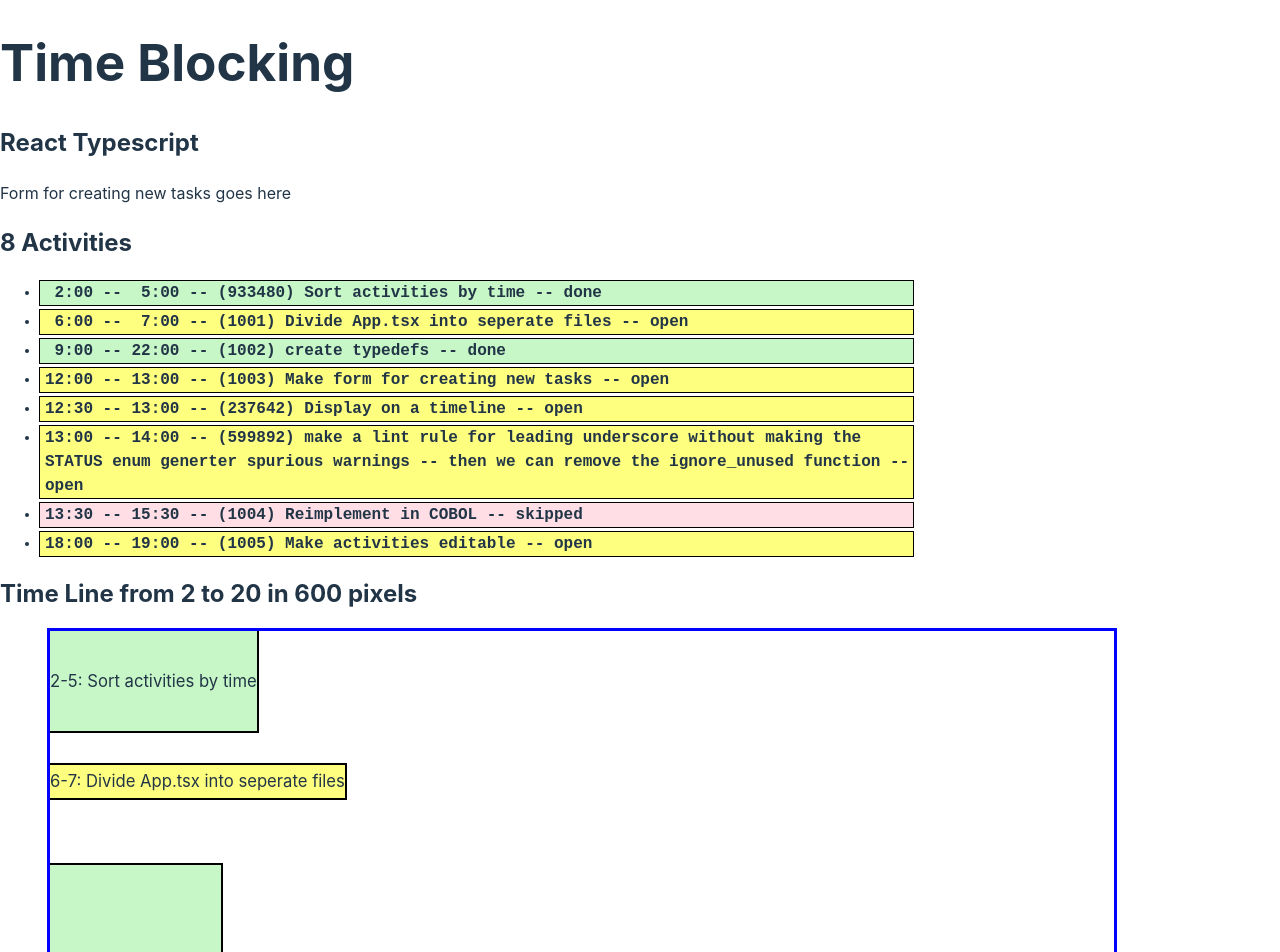
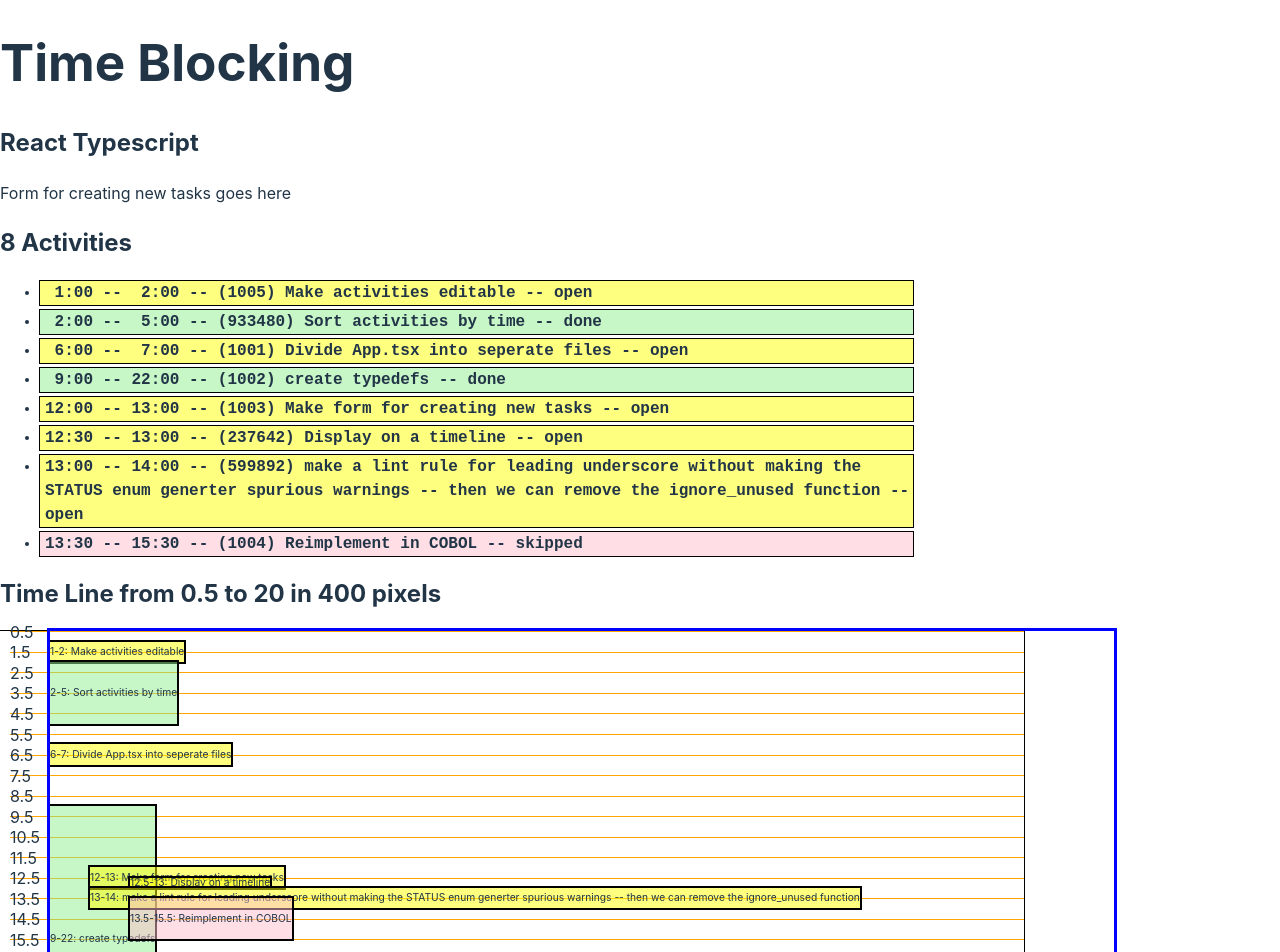
Before and after one commit to RussellBrand/timeblocking, a React (Vite) app in the folder tbbt-rt/: page / in a window 1280 px wide. Shown: the top 952 px of the page. Built offline with nearby package versions, Linux system fonts and the light colour scheme.

Commit message:
Grid lines are in the right place.  Would like them on whole hours

```diff
--- a/tbbt-rt/src/App.tsx
+++ b/tbbt-rt/src/App.tsx
@@ -11,7 +11,10 @@ import {
 import { DisplayActivities } from "./components/DisplayActivities";
 // import { TimelineActivityItem } from "./components/TimelineActivityItem";
 import { DisplayTimeline } from "./components/DisplayTimeline";
-// import { DURATION, TIME } from "./types";
+import {
+  //DURATION,
+  TIME,
+} from "./types";
 
 function ignore_unused<T>(_: T) {
   return _;
@@ -21,20 +24,70 @@ function App() {
   const [activities, _setActivities_raw] =
     useState<Activity[]>(initialActivities);
   ignore_unused(_setActivities_raw);
+  const height = 400;
+  const startTime = 0.5;
+  const endTime = 20;
   return (
     <>
       <h1>Time Blocking</h1>
       <h2>React Typescript</h2>
       <div>Form for creating new tasks goes here</div>
       <DisplayActivities activities={activities} />
+      <h2>
+        Time Line from {startTime} to {endTime} in {height} pixels
+      </h2>
+      <DisplayGrid startTime={startTime} endTime={endTime} height={height} />
       <DisplayTimeline
         activities={activities}
-        startTime={2}
-        endTime={20}
-        height={600}
+        startTime={startTime}
+        endTime={endTime}
+        height={height}
       />
     </>
   );
 }
 
 export default App;
+
+function DisplayGrid({
+  startTime,
+  endTime,
+  height,
+}: {
+  startTime: TIME | number;
+  endTime: TIME | number;
+  height: number;
+}) {
+  const scalingFactor = height / (endTime - startTime);
+  return (
+    <div>
+      <div
+        className="grid"
+        style={{
+          position: "absolute",
+          height: `${height}px`,
+          width: "80%",
+          outline: "1px solid black",
+        }}
+      >
+        {Array.from({ length: endTime - startTime }, (_, i) => (
+          <div
+            key={i}
+            style={{
+              top: `${i * scalingFactor}px`,
+              position: "absolute",
+              height: "1px",
+              backgroundColor: "orange",
+              left: "10px",
+              right: "0px",
+              display: "flex",
+              alignItems: "center",
+            }}
+          >
+            {startTime + i}
+          </div>
+        ))}
+      </div>
+    </div>
+  );
+}
--- a/tbbt-rt/src/components/DisplayTimeline.tsx
+++ b/tbbt-rt/src/components/DisplayTimeline.tsx
@@ -18,9 +18,6 @@ export function DisplayTimeline({
 
   return (
     <div>
-      <h2>
-        Time Line from {startTime} to {endTime} in {height} pixels
-      </h2>
       <ul
         className="timeline"
         style={{ height: `${height}px`, fontSize: `${scalingFactor / 2}px` }}
--- a/tbbt-rt/src/models/activities_model.ts
+++ b/tbbt-rt/src/models/activities_model.ts
@@ -91,7 +91,7 @@ export const initialActivities: Activity[] = sortedByStartActivities([
     id: 1004,
     status: Status.SKIPPED,
   }),
-  createActivity("Make activities editable", 18.0, 1, { id: 1005 }),
+  createActivity("Make activities editable", 1.0, 1, { id: 1005 }),
   createActivity("Sort activities by time", 2.0, 3, {
     status: Status.DONE,
   }),
```
